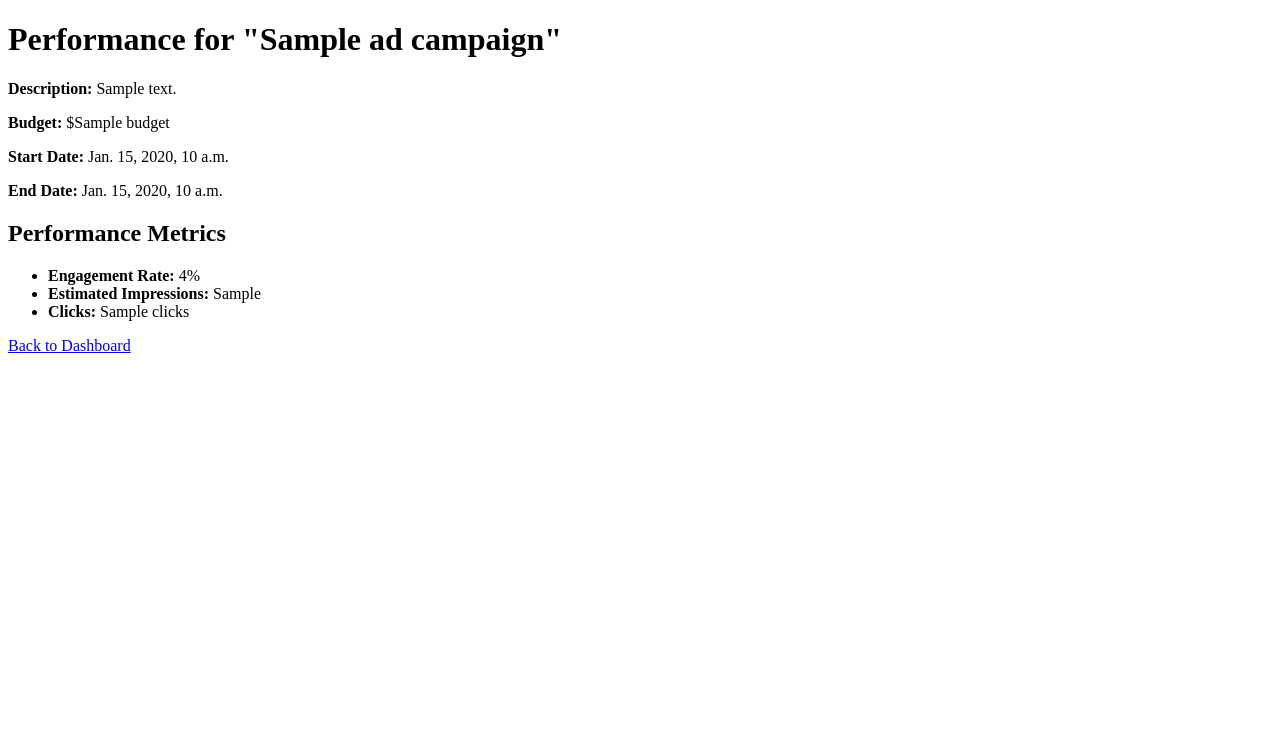
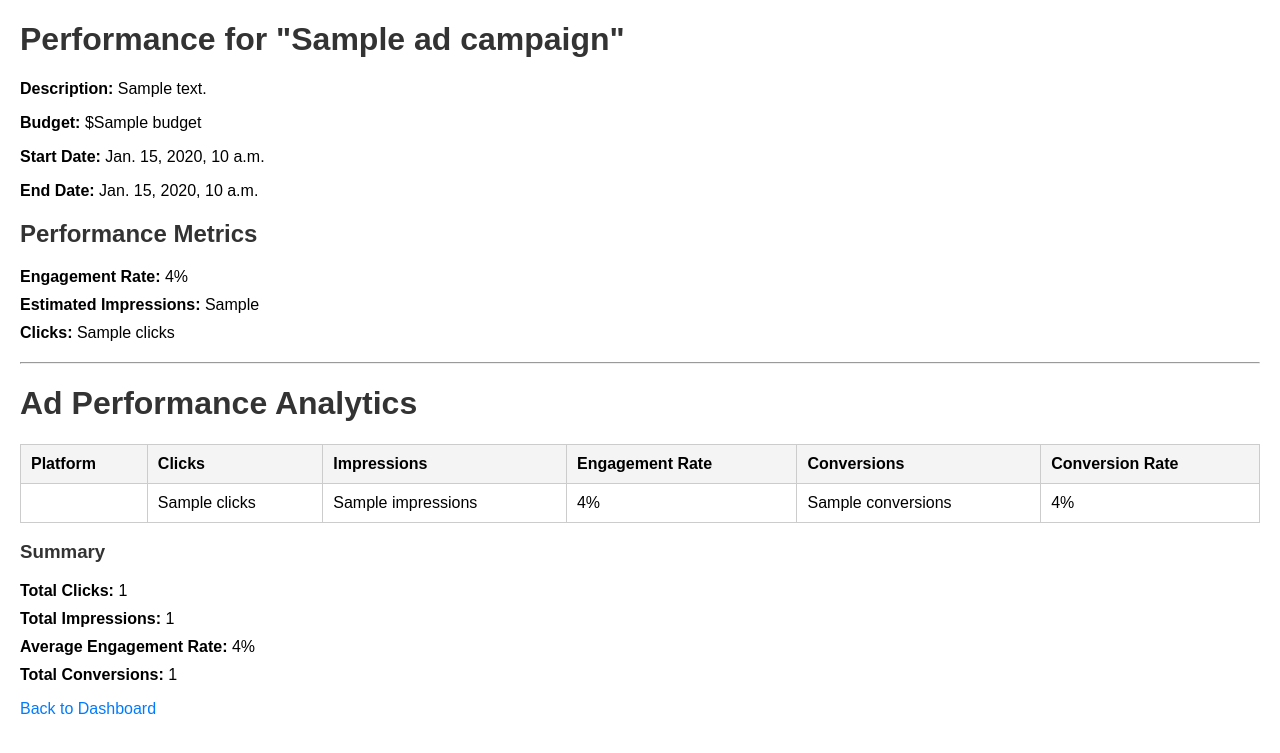
Before and after one commit to goldenjeffempire/Ad_Nexus, a Django app: template ads_nexus/templates/ads_nexus/ad_performance.html in a window 1280 px wide. Shown: the top 753 px of the page. Run offline with Django 5.2, Linux system fonts and the light colour scheme; the template is opened without the code that fills it: most values are stand-ins (such as "Sample title", 1, 10 or a date in 2020).

Commit message:
Implemented real-time ad performance analytics

```diff
--- a/ads_nexus/templates/ads_nexus/ad_performance.html
+++ b/ads_nexus/templates/ads_nexus/ad_performance.html
@@ -4,14 +4,57 @@
     <meta charset="UTF-8">
     <meta name="viewport" content="width=device-width, initial-scale=1.0">
     <title>Ad Campaign Performance</title>
+    <style>
+        body {
+            font-family: Arial, sans-serif;
+            margin: 20px;
+        }
+        h1, h2, h3 {
+            color: #333;
+        }
+        table {
+            width: 100%;
+            border-collapse: collapse;
+            margin-top: 20px;
+        }
+        table, th, td {
+            border: 1px solid #ccc;
+        }
+        th, td {
+            padding: 10px;
+            text-align: left;
+        }
+        th {
+            background-color: #f4f4f4;
+        }
+        ul {
+            list-style-type: none;
+            padding: 0;
+        }
+        ul li {
+            margin-bottom: 10px;
+        }
+        a {
+            text-decoration: none;
+            color: #007BFF;
+        }
+        a:hover {
+            text-decoration: underline;
+        }
+        hr {
+            margin: 20px 0;
+        }
+    </style>
 </head>
 <body>
+    <!-- Campaign Details Section -->
     <h1>Performance for "{{ ad_campaign.title }}"</h1>
     <p><strong>Description:</strong> {{ ad_campaign.description }}</p>
     <p><strong>Budget:</strong> ${{ ad_campaign.budget }}</p>
     <p><strong>Start Date:</strong> {{ ad_campaign.start_date }}</p>
     <p><strong>End Date:</strong> {{ ad_campaign.end_date }}</p>
 
+    <!-- Performance Metrics for Individual Campaign -->
     <h2>Performance Metrics</h2>
     <ul>
         <li><strong>Engagement Rate:</strong> {{ ad_performance.engagement_rate }}%</li>
@@ -19,6 +62,44 @@
         <li><strong>Clicks:</strong> {{ ad_performance.clicks }}</li>
     </ul>
 
+    <hr>
+
+    <!-- Overall Performance Analytics Section -->
+    <h1>Ad Performance Analytics</h1>
+    <table>
+        <thead>
+            <tr>
+                <th>Platform</th>
+                <th>Clicks</th>
+                <th>Impressions</th>
+                <th>Engagement Rate</th>
+                <th>Conversions</th>
+                <th>Conversion Rate</th>
+            </tr>
+        </thead>
+        <tbody>
+            {% for data in performance_data %}
+                <tr>
+                    <td>{{ data.platform }}</td>
+                    <td>{{ data.clicks }}</td>
+                    <td>{{ data.impressions }}</td>
+                    <td>{{ data.engagement_rate }}%</td>
+                    <td>{{ data.conversions }}</td>
+                    <td>{{ data.conversion_rate }}%</td>
+                </tr>
+            {% endfor %}
+        </tbody>
+    </table>
+
+    <!-- Summary Section -->
+    <h3>Summary</h3>
+    <ul>
+        <li><strong>Total Clicks:</strong> {{ total_clicks }}</li>
+        <li><strong>Total Impressions:</strong> {{ total_impressions }}</li>
+        <li><strong>Average Engagement Rate:</strong> {{ average_engagement_rate }}%</li>
+        <li><strong>Total Conversions:</strong> {{ total_conversions }}</li>
+    </ul>
+
     <p><a href="/">Back to Dashboard</a></p>
 </body>
 </html>
--- a/ads_nexus/urls.py
+++ b/ads_nexus/urls.py
@@ -26,7 +26,7 @@
     path('ad/<int:ad_id>/', views.ad_detail, name='ad_detail'),
     path('analytics/', views.analytics, name='analytics'),
     path('chatbot/', views.chatbot, name='chatbot'),
-    path('ad_performance/<int:campaign_id>/', views.ad_performance, name='ad_performance'),]
+    path('ad_performance/<int:campaign_id>/', views.ad_performance, name='ad_performance'),
     path('manage_ad_campaign/<int:campaign_id>/', views.manage_ad_campaign, name='manage_ad_campaign'),
     path('chatbot/', views.chatbot_view, name='chatbot'),
     path('get_chatbot_response/', views.get_chatbot_response_view, name='get_chatbot_response'),
```
Also changed, not shown: ads_nexus/models.py (+25 -4 lines), ads_nexus/templates/ads_nexus/ad_simulation.html (added, +34 -0 lines), ads_nexus/templates/ads_nexus/ai_dashboard_result.html (added, +22 -0 lines), ads_nexus/templates/ads_nexus/login.html (added, +23 -0 lines), ads_nexus/views.py (+23 -2 lines), ads_nexus/templates/ads_nexus/create_ad.html (renamed from ads_nexus/templates/ads_nexus/create_ads.html), ads_nexus/templates/ads_nexus/manage_social_media_accounts.html (renamed from ads_nexus/templates/ads_nexus/manage_social_media_acctounts.html).
